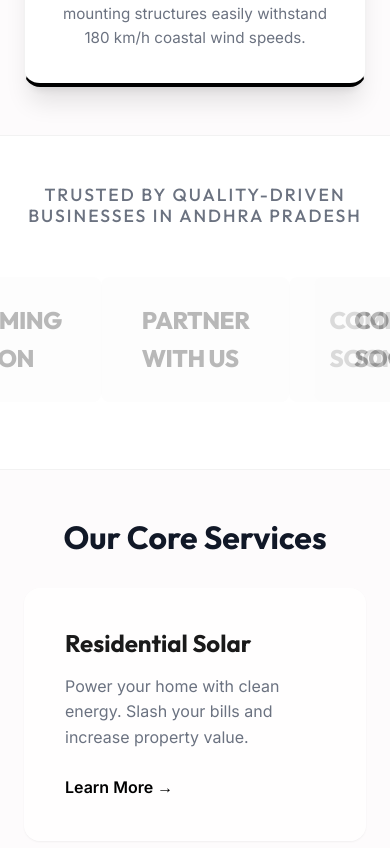
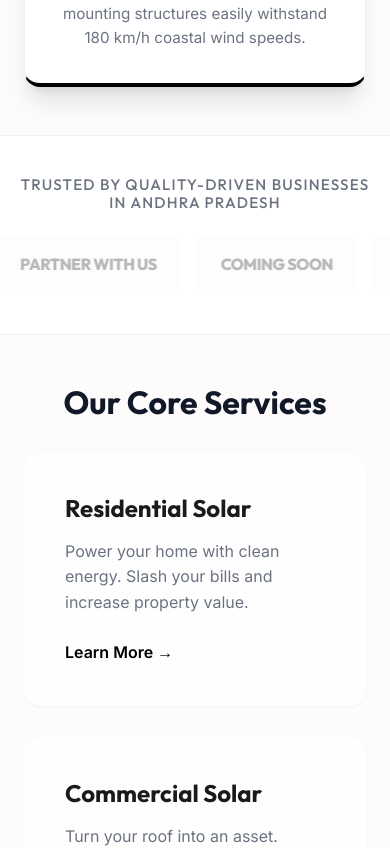
Before and after one commit to Elrix-Energy/ELRIX-ENERGY-2.0-, a React (Vite) app: page / in a window 390 px wide. Shown: the part 1920-2768 px from the top of the page. Built offline with nearby package versions, Linux system fonts and the light colour scheme.

Commit message:
updated home and subsidy pages

```diff
--- a/src/pages/Home.css
+++ b/src/pages/Home.css
@@ -262,8 +262,10 @@
 
 .logo-marquee-container {
   display: flex;
-  width: 200%; /* Double width to allow endless scroll trick */
+  width: max-content;
+  gap: 1.5rem;
   animation: scrollMarquee 35s linear infinite;
+  will-change: transform;
 }
 
 .logo-marquee-container:hover {
@@ -272,9 +274,9 @@
 
 .logo-track {
   display: flex;
-  width: 50%; /* 100% of the viewport width each */
-  justify-content: space-around;
   align-items: center;
+  flex-shrink: 0;
+  gap: 1.5rem;
 }
 
 .client-logo-box {
@@ -290,6 +292,8 @@
   transition: var(--transition);
   filter: grayscale(100%);
   user-select: none;
+  white-space: nowrap;
+  flex-shrink: 0;
 }
 
 .client-logo-box:hover {
@@ -321,6 +325,9 @@
   border: 1px solid rgba(0,0,0,0.05);
   position: relative;
   transition: var(--transition);
+  display: flex;
+  flex-direction: column;
+  height: 100%;
 }
 
 .testimonial-card:hover {
@@ -341,6 +348,11 @@
   color: var(--text-dark);
   font-style: italic;
   margin-bottom: 2rem;
+  flex: 1;
+}
+
+.testimonial-author {
+  margin-top: auto;
 }
 
 .testimonial-author h4 {
@@ -355,3 +367,26 @@
   font-size: 0.9rem;
   font-weight: 500;
 }
+
+@media (max-width: 768px) {
+  .client-logos-section {
+    padding: 2.5rem 0;
+  }
+
+  .client-logos-section h3 {
+    margin-bottom: 1.5rem;
+    padding: 0 1rem;
+    font-size: 0.95rem;
+    letter-spacing: 1.2px;
+  }
+
+  .logo-marquee-container,
+  .logo-track {
+    gap: 1rem;
+  }
+
+  .client-logo-box {
+    padding: 1rem 1.5rem;
+    font-size: 1rem;
+  }
+}
--- a/src/pages/Subsidy.css
+++ b/src/pages/Subsidy.css
@@ -67,6 +67,12 @@
   color: var(--white);
   transform: scale(1.05);
   z-index: 2;
+}
+
+.highlighted-slab .slab-capacity,
+.highlighted-slab .slab-amount,
+.highlighted-slab .slab-desc {
+  color: var(--white);
 }
 
 .highlighted-slab:hover {
```
